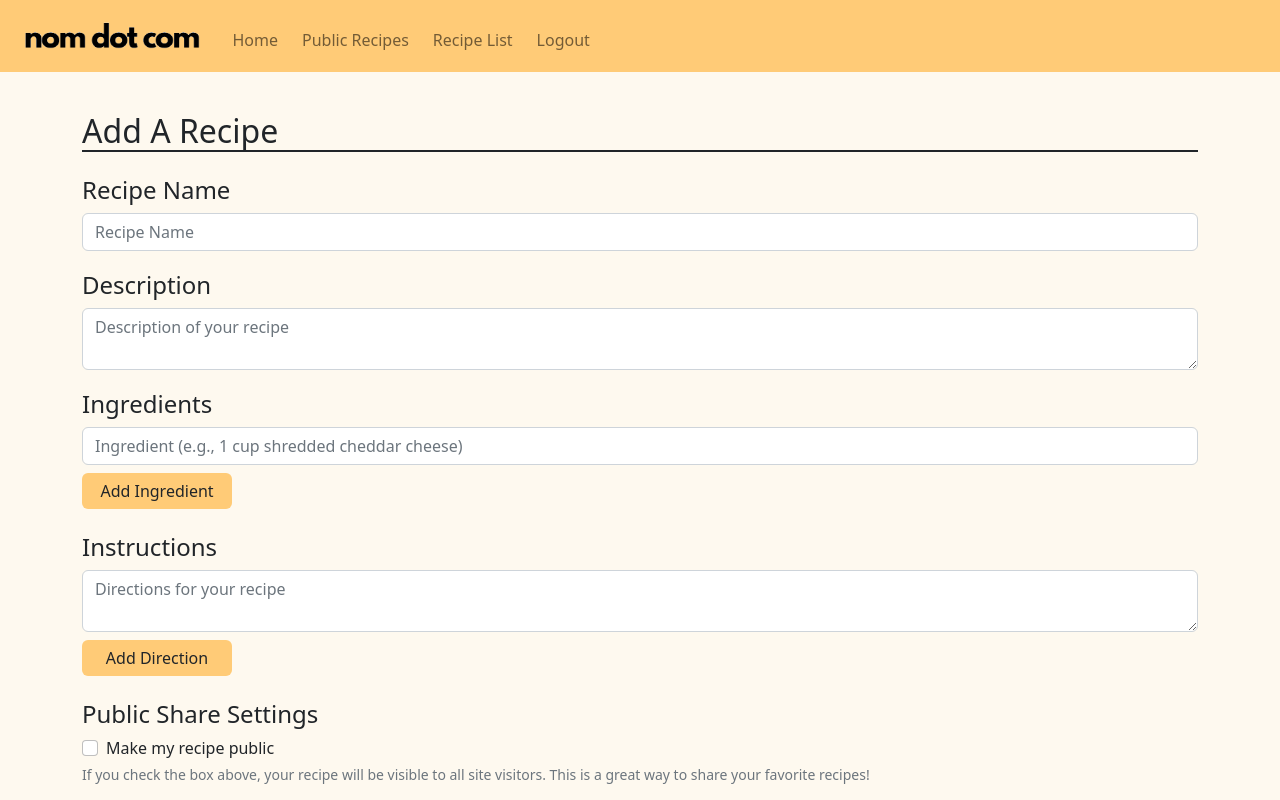
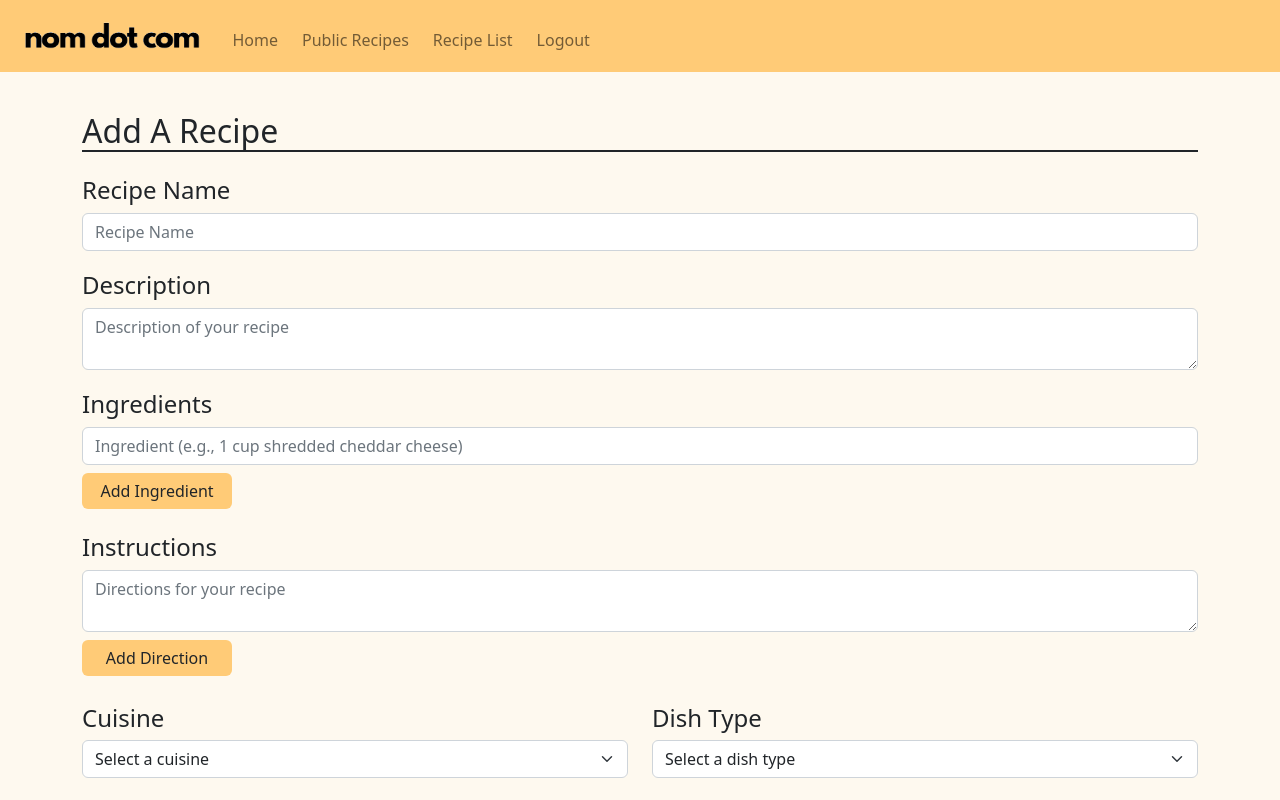
Before and after one commit to markerpathis/nom-dot-com, a React (Create React App) app in the folder client/: page /recipecreate in a window 1280 px wide. Shown: the top 800 px of the page. Built offline with nearby package versions, Linux system fonts and the light colour scheme; sample sign-in values are in the browser's storage; the HTML template or start-up script is replaced by a standard one.

Commit message:
Added tags to recipe model, create and edit pages

```diff
--- a/client/src/pages/RecipeCreate.js
+++ b/client/src/pages/RecipeCreate.js
@@ -11,7 +11,16 @@ import ButtonComp from "../components/ButtonComp";
 import Auth from "../utils/auth";
 
 export default function RecipeCreate() {
-  const [recipeData, setRecipeData] = useState({ recipeName: "", recipeDesc: "", ingredients: [{ ingredientDescrip: "" }], recipeDirections: [{ directionDescrip: "" }], author: "", public: false });
+  const [recipeData, setRecipeData] = useState({
+    recipeName: "",
+    recipeDesc: "",
+    ingredients: [{ ingredientDescrip: "" }],
+    recipeDirections: [{ directionDescrip: "" }],
+    author: "",
+    public: false,
+    tagCuisine: "",
+    tagDishType: "",
+  });
   const navigate = useNavigate();
   console.log(recipeData);
 
@@ -35,6 +44,10 @@ export default function RecipeCreate() {
       setRecipeData({ ...recipeData, recipeName: inputValue });
     } else if (inputType === "recipeDesc") {
       setRecipeData({ ...recipeData, recipeDesc: inputValue });
+    } else if (inputType === "cuisine") {
+      setRecipeData({ ...recipeData, tagCuisine: inputValue });
+    } else if (inputType === "dishType") {
+      setRecipeData({ ...recipeData, tagDishType: inputValue });
     } else if (inputType === "public") {
       if (event.target.checked) {
         setRecipeData({ ...recipeData, public: true });
@@ -91,6 +104,8 @@ export default function RecipeCreate() {
         recipeDirections: recipeData.recipeDirections,
         author: userId,
         public: recipeData.public,
+        tagCuisine: recipeData.tagCuisine,
+        tagDishType: recipeData.tagDishType,
       });
       navigate("/recipelist");
     } catch (err) {
@@ -181,6 +196,42 @@ export default function RecipeCreate() {
               </div>
             ))}
           </Form.Group>
+          <Row>
+            <Col>
+              {" "}
+              <Form.Group className="my-1 pb-3">
+                <h4>Cuisine</h4>
+                <Form.Select name="cuisine" onChange={handleInputChange}>
+                  <option value="">Select a cuisine</option>
+                  <option value="Appetizer">Appetizer</option>
+                  <option value="Cocktail">Cocktail</option>
+                  <option value="Dessert">Dessert</option>
+                  <option value="Drink">Drink</option>
+                  <option value="Entree">Entree</option>
+                  <option value="Side Dish">Side Dish</option>
+                </Form.Select>
+              </Form.Group>
+            </Col>
+            <Col>
+              {" "}
+              <Form.Group className="my-1 pb-3">
+                <h4>Dish Type</h4>
+                <Form.Select name="dishType" onChange={handleInputChange}>
+                  <option value="">Select a dish type</option>
+                  <option value="American">American</option>
+                  <option value="British">British</option>
+                  <option value="Chinese">Chinese</option>
+                  <option value="Greek">Greek</option>
+                  <option value="Italian">Italian</option>
+                  <option value="Japanese">Japanese</option>
+                  <option value="Korean">Korean</option>
+                  <option value="Mexican">Mexican</option>
+                  <option value="Thai">Thai</option>
+                </Form.Select>
+              </Form.Group>
+            </Col>
+          </Row>
+
           <Form.Group className="my-1 pb-3">
             <h4>Public Share Settings</h4>
             <Form.Check name="public" type="checkbox" label="Make my recipe public" onChange={handleInputChange} />
--- a/client/src/pages/RecipeEdit.js
+++ b/client/src/pages/RecipeEdit.js
@@ -11,7 +11,7 @@ import ButtonComp from "../components/ButtonComp";
 import Auth from "../utils/auth";
 
 export default function RecipeCreate() {
-  const [recipeData, setRecipeData] = useState({ recipeName: "", recipeDesc: "", ingredients: [], recipeDirections: [] });
+  const [recipeData, setRecipeData] = useState({ recipeName: "", recipeDesc: "", ingredients: [], recipeDirections: [], public: false, tagCuisine: "", tagDishType: "" });
   const navigate = useNavigate();
   const recipeId = window.location.toString().split("/")[window.location.toString().split("/").length - 1];
 
@@ -39,6 +39,8 @@ export default function RecipeCreate() {
           ingredients: data.data.ingredients,
           recipeDirections: data.data.recipeDirections,
           public: data.data.public,
+          tagCuisine: data.data.tagCuisine,
+          tagDishType: data.data.tagDishType,
         });
       });
     } catch (err) {
@@ -59,6 +61,10 @@ export default function RecipeCreate() {
       setRecipeData({ ...recipeData, recipeName: inputValue });
     } else if (inputType === "recipeDesc") {
       setRecipeData({ ...recipeData, recipeDesc: inputValue });
+    } else if (inputType === "cuisine") {
+      setRecipeData({ ...recipeData, tagCuisine: inputValue });
+    } else if (inputType === "dishType") {
+      setRecipeData({ ...recipeData, tagDishType: inputValue });
     } else if (inputType === "public") {
       if (event.target.checked) {
         setRecipeData({ ...recipeData, public: true });
@@ -112,6 +118,8 @@ export default function RecipeCreate() {
         ingredients: recipeData.ingredients,
         recipeDirections: recipeData.recipeDirections,
         public: recipeData.public,
+        tagCuisine: recipeData.tagCuisine,
+        tagDishType: recipeData.tagDishType,
       });
       navigate(`/recipeview/${recipeId}`);
     } catch (err) {
@@ -202,6 +210,41 @@ export default function RecipeCreate() {
               </div>
             ))}
           </Form.Group>
+          <Row>
+            <Col>
+              {" "}
+              <Form.Group className="my-1 pb-3">
+                <h4>Cuisine</h4>
+                <Form.Select name="cuisine" value={recipeData.tagCuisine || ""} onChange={handleInputChange}>
+                  <option value="">Select a cuisine</option>
+                  <option value="Appetizer">Appetizer</option>
+                  <option value="Cocktail">Cocktail</option>
+                  <option value="Dessert">Dessert</option>
+                  <option value="Drink">Drink</option>
+                  <option value="Entree">Entree</option>
+                  <option value="Side Dish">Side Dish</option>
+                </Form.Select>
+              </Form.Group>
+            </Col>
+            <Col>
+              {" "}
+              <Form.Group className="my-1 pb-3">
+                <h4>Dish Type</h4>
+                <Form.Select name="dishType" value={recipeData.tagDishType || ""} onChange={handleInputChange}>
+                  <option value="">Select a dish type</option>
+                  <option value="American">American</option>
+                  <option value="British">British</option>
+                  <option value="Chinese">Chinese</option>
+                  <option value="Greek">Greek</option>
+                  <option value="Italian">Italian</option>
+                  <option value="Japanese">Japanese</option>
+                  <option value="Korean">Korean</option>
+                  <option value="Mexican">Mexican</option>
+                  <option value="Thai">Thai</option>
+                </Form.Select>
+              </Form.Group>
+            </Col>
+          </Row>
           <Form.Group className="my-1 pb-3">
             <h4>Public Share Settings</h4>
             {recipeData.public === true && <Form.Check name="public" type="checkbox" label="Make my recipe public" onChange={handleInputChange} checked />}
```
Also changed, not shown: 1 other file (tests, documents, lock files or other folders).
